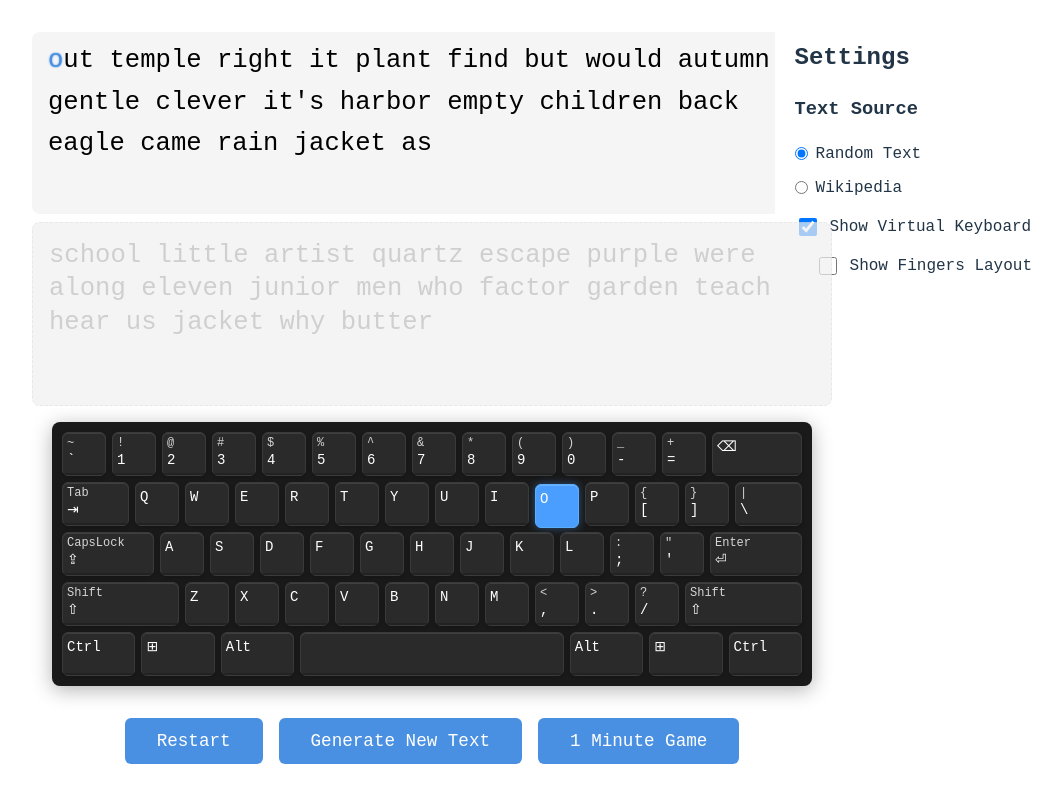
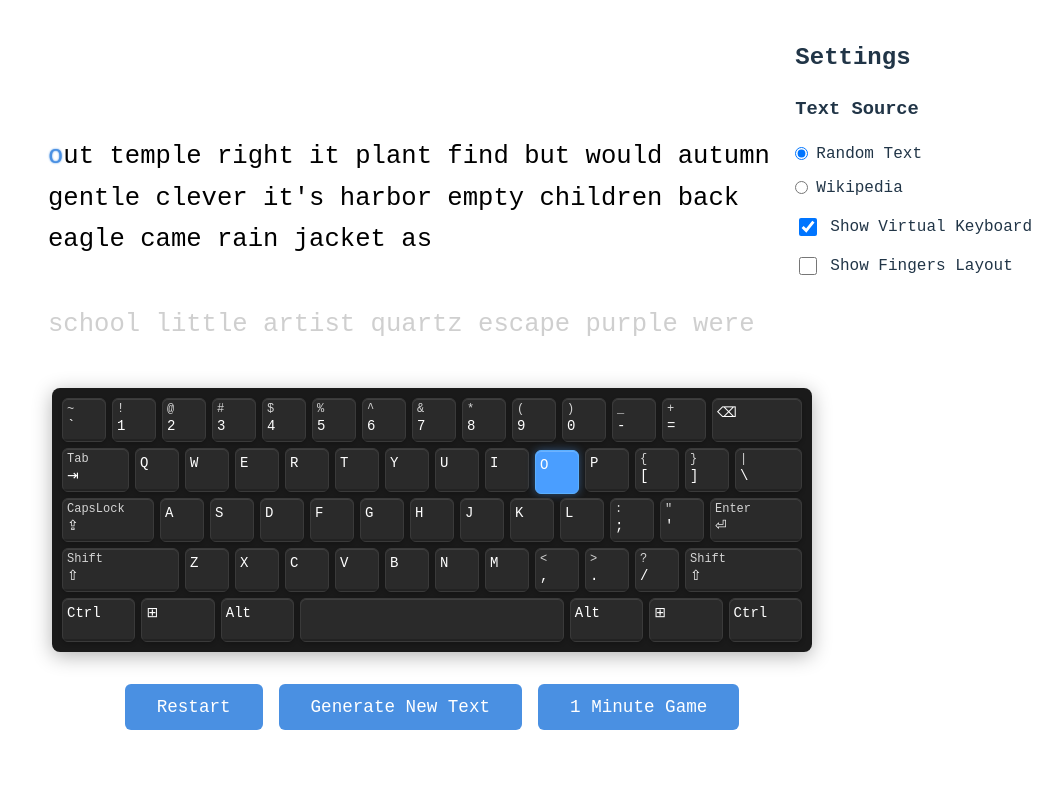
Before and after one commit to nstoichev/typing-game, a React (Vite) app: page / in a window 1280 px wide. Shown: the top 802 px of the page, without its empty margins (208-1270 px from the left). Built offline with nearby package versions, Linux system fonts and the light colour scheme.

Commit message:
feat: clear code and update visuals.

```diff
--- a/src/App.css
+++ b/src/App.css
@@ -1,7 +1,7 @@
 .typing-container {
   max-width: 800px;
   margin: 0 auto;
-  padding: 2rem;
+  padding: 8rem 0 2rem 0;
   font-family: 'Courier New', monospace;
   position: relative;
 }
@@ -11,9 +11,13 @@
   font-size: 2rem;
   font-weight: bold;
   color: #4a90e2;
-  margin: 1rem 0;
   padding: 0.5rem;
   background-color: #f5f5f5;
   border-radius: 8px;
   box-shadow: 0 2px 4px rgba(0, 0, 0, 0.1);
+  position: absolute;
+  top: 40px;
+  left: 0;
+  width: 100%;
+  box-sizing: border-box;
 }
--- a/src/components/Settings.module.css
+++ b/src/components/Settings.module.css
@@ -33,10 +33,6 @@
   cursor: pointer;
 }
 
-.indented {
-  margin-left: 20px;
-}
-
 .sourceSelector {
   margin-top: 10px;
 }
--- a/src/components/TextDisplay.module.css
+++ b/src/components/TextDisplay.module.css
@@ -1,15 +1,15 @@
 .text-display {
-  background-color: #f5f5f5;
   padding: 1rem;
   border-radius: 8px;
   margin-bottom: 0.5rem;
-  min-height: 150px;
+  height: 160px;
   line-height: 1;
   font-size: 1.6rem;
   white-space: pre-wrap;
   color: #000;
   cursor: text;
   transition: background-color 0.2s;
+  box-sizing: border-box;
 }
 
 .text-display span {
@@ -19,17 +19,25 @@
 }
 
 .text-preview {
-  background-color: #f0f0f0;
-  padding: 1rem;
+  padding: 0.5rem 1rem;
   border-radius: 8px;
   margin-bottom: 1rem;
-  min-height: 150px;
   line-height: 1.3;
   font-size: 1.6rem;
   white-space: pre-wrap;
   color: #bbb;
   opacity: 0.7;
-  border: 1px dashed #ddd;
+  position: absolute;
+  left: 0;
+  top: 300px;
+  width: 100%;
+  height: 50px;
+  overflow: hidden;
+  box-sizing: border-box;
+}
+
+.text-preview .word {
+  margin-bottom: 1rem;
 }
 
 .text-display:hover {
--- a/src/components/VirtualKeyboard.module.css
+++ b/src/components/VirtualKeyboard.module.css
@@ -8,7 +8,7 @@
   margin-bottom: 20px;
   user-select: none;
   box-shadow: 0 4px 20px rgba(0, 0, 0, 0.3);
-  margin: 0 20px;
+  margin: 100px 20px 0 20px;
 }
 
 .keyboardRow {
--- a/src/hooks/useTypingGame.js
+++ b/src/hooks/useTypingGame.js
@@ -19,7 +19,6 @@ export const useTypingGame = () => {
   const [startTime, setStartTime] = useState(null);
   const [textSource, setTextSource] = useState('random');
   const [countdown, setCountdown] = useState(null);
-  const [textBuffer, setTextBuffer] = useState('');
 
   const isValidText = (text) => {
     return /^[a-zA-Z0-9\s.,!?'"-]+$/.test(text);
@@ -125,6 +124,11 @@ export const useTypingGame = () => {
   };
 
   const handleKeyDown = useCallback((e) => {
+    // Prevent any typing if the game is complete
+    if (isComplete) {
+      return;
+    }
+
     if (!isActive) {
       setIsActive(true);
       setStartTime(Date.now());
@@ -194,7 +198,7 @@ export const useTypingGame = () => {
         }
       }
     }
-  }, [text, typedText, currentChunk, isActive, currentChunkStartIndex, countdown]);
+  }, [text, typedText, currentChunk, isActive, currentChunkStartIndex, countdown, isComplete]);
 
   const handleTryAgain = () => {
     setTypedText('');
```
